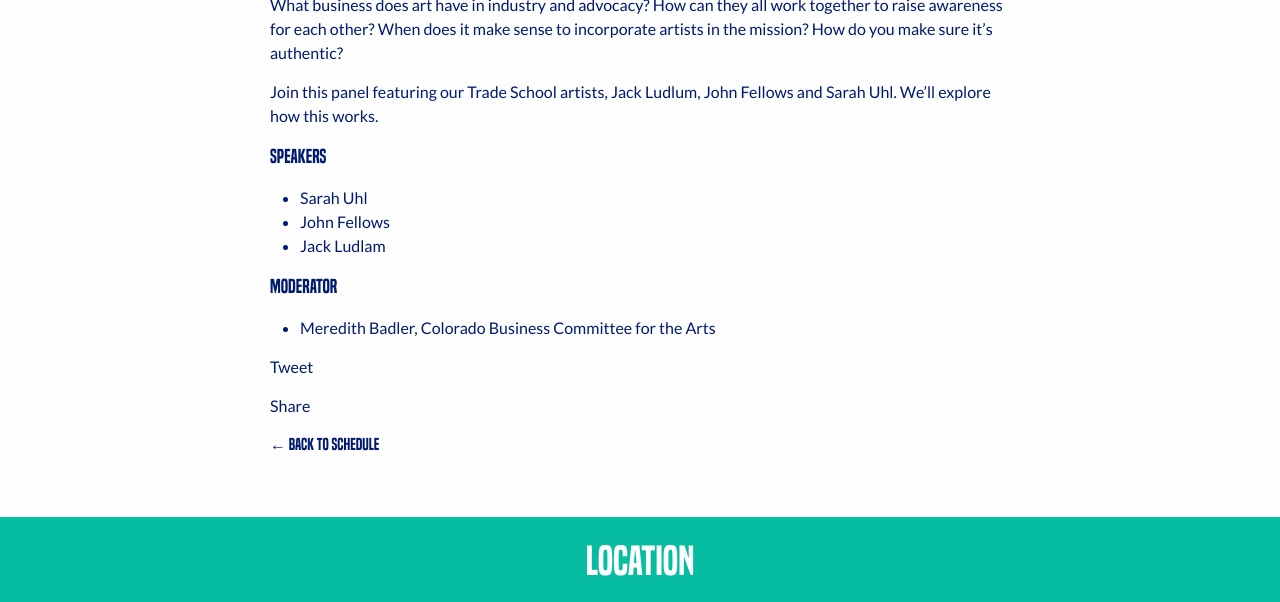
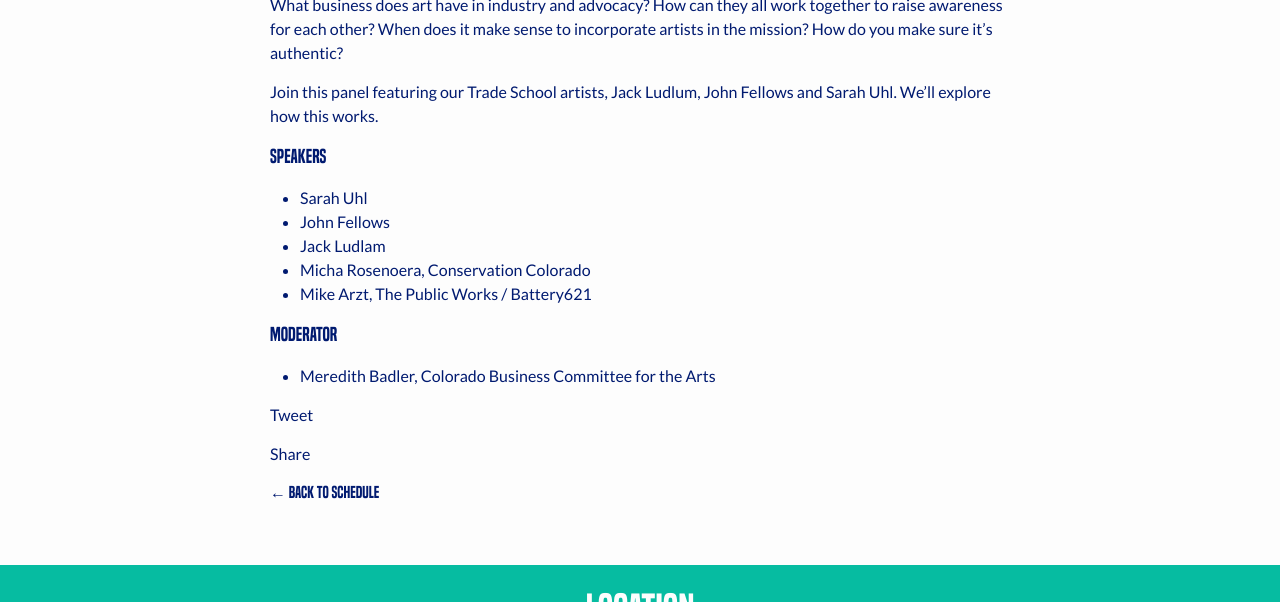
Before and after one commit to somethingindependent/tradeschool, a Jekyll site: the page built from _talks/shifting-tides-art-industry-advocacy.md, in a window 1280 px wide and 900 px high, scrolled down 586 px, cut to the strip 0-602 px from the top of the window. Built offline with Jekyll 4.4.1, drawn with Linux system fonts in a browser that asks for light colours; nearby versions of some CDN libraries; comment, search, counter and statistics services are not loaded.

Commit message:
Update Shifting Tides description

```diff
--- a/_talks/shifting-tides-art-industry-advocacy.md
+++ b/_talks/shifting-tides-art-industry-advocacy.md
@@ -14,6 +14,8 @@ Join this panel featuring our Trade School artists, Jack Ludlum, John Fellows an
 - [Sarah Uhl](http://sarahuhl.com/)
 - [John Fellows](http://johnfellowsart.com/)
 - [Jack Ludlam](http://www.jackludlam.com/)
+- [Micha Rosenoera, Conservation Colorado](https://conservationco.org/)
+- Mike Arzt, [The Public Works](https://www.thepublicworks.biz/) / [Battery621](http://www.battery621.com/)
 
 ### Moderator
 - [Meredith Badler, Colorado Business Committee for the Arts](http://cbca.org/)
```
